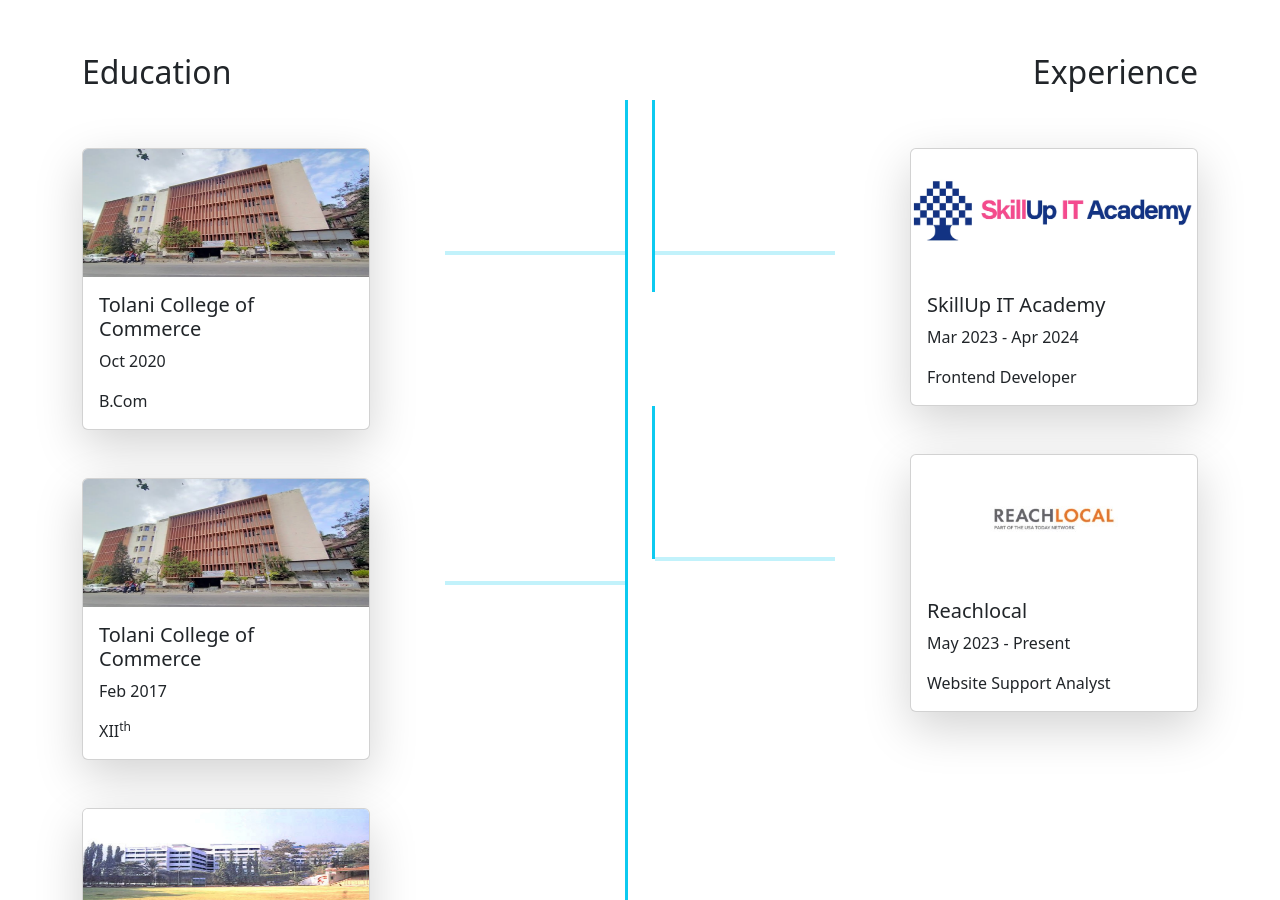
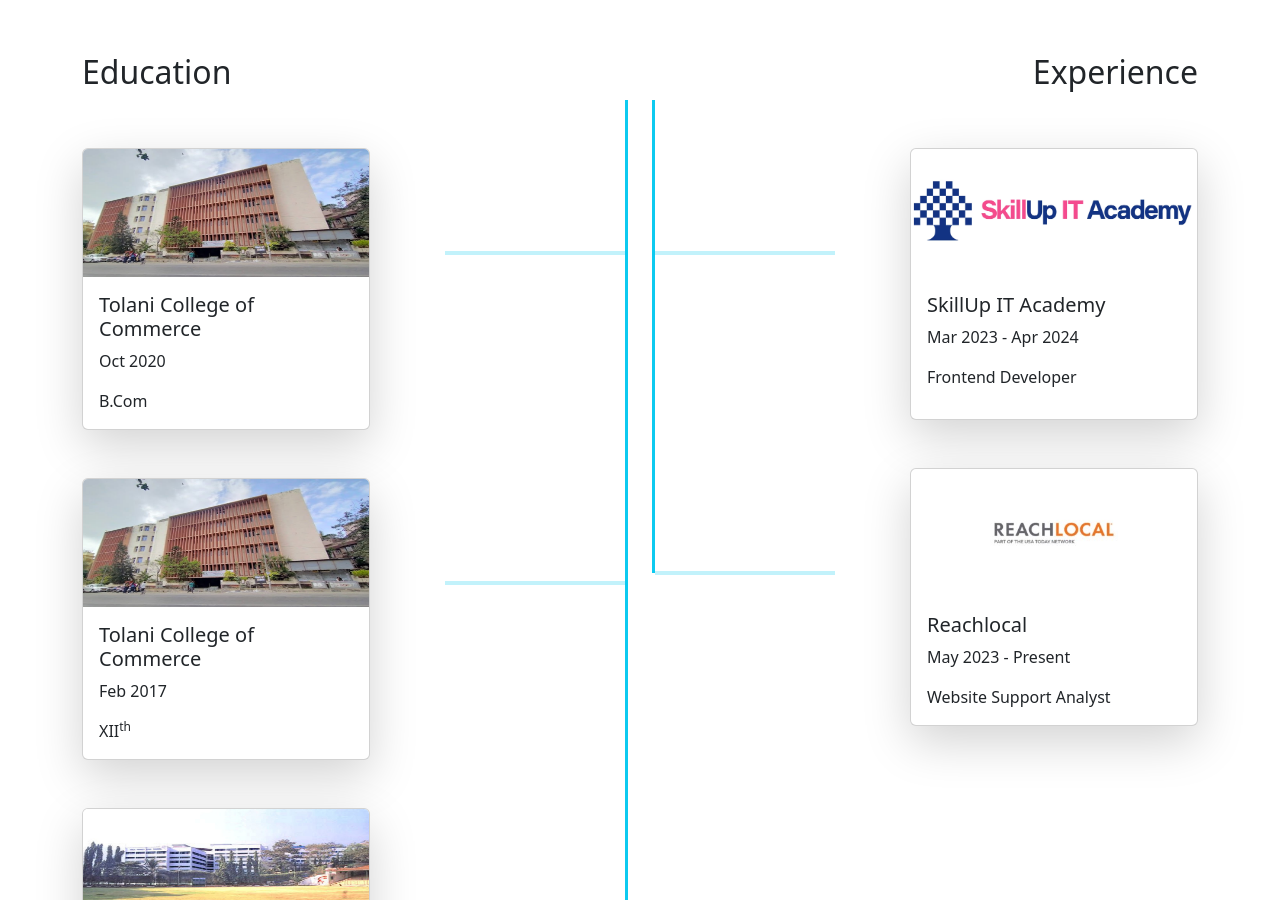
Before and after one commit to RadheyAmbre/RadheyAmbrePortfolio.github.io, a plain HTML site: page index.html in a window 1280 px wide. Shown: the part 2825-3725 px from the top of the page. Drawn offline with nearby package versions, Linux system fonts and the light colour scheme.

Commit message:
reachlocal edits

```diff
--- a/index.html
+++ b/index.html
@@ -307,7 +307,7 @@
                     </div>
 
                     <div class="d-flex hidden ed">
-                        <span class="vl3" style="height: 12rem;"></span>
+                        <span class="vl3" style="height: 20rem;"></span>
                         <hr class="hl2">
                         <div class="card mt-5 shadow-lg car ms-auto">
                             <img src="./images/logo.webp" class="card-img-top"
```
